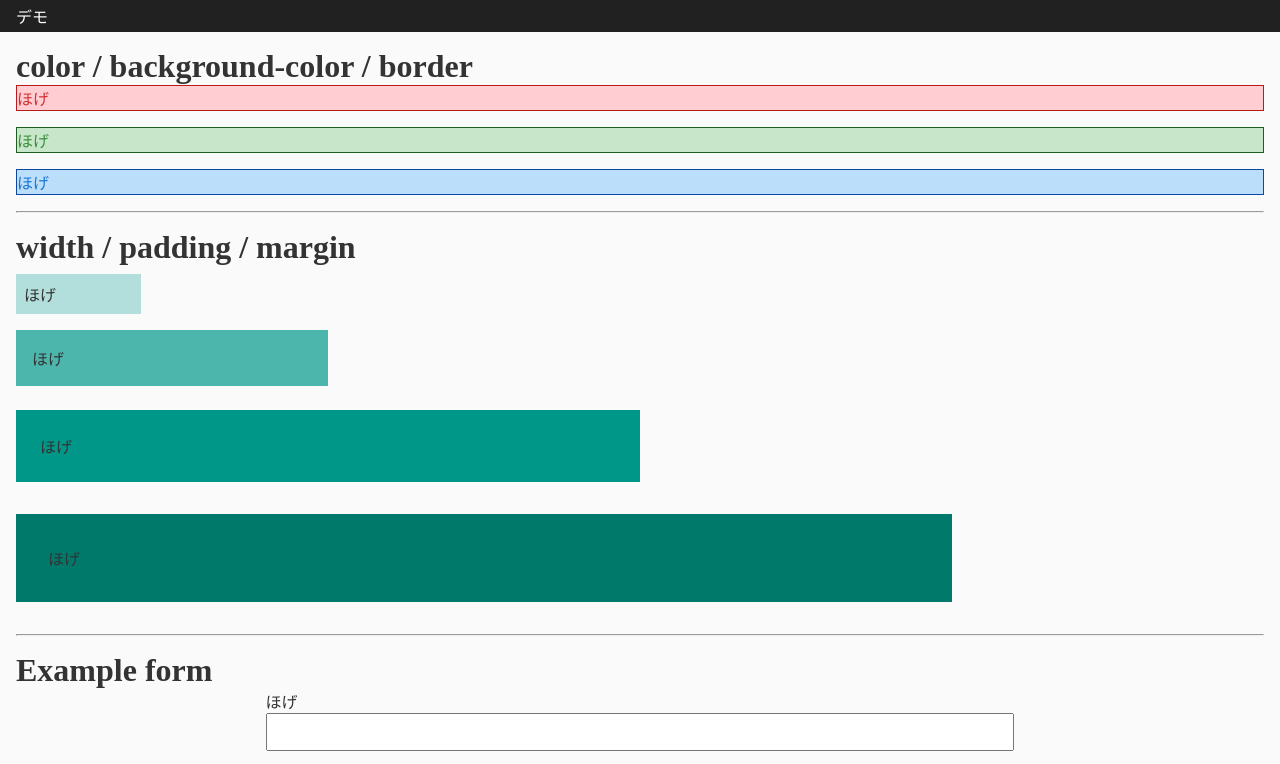
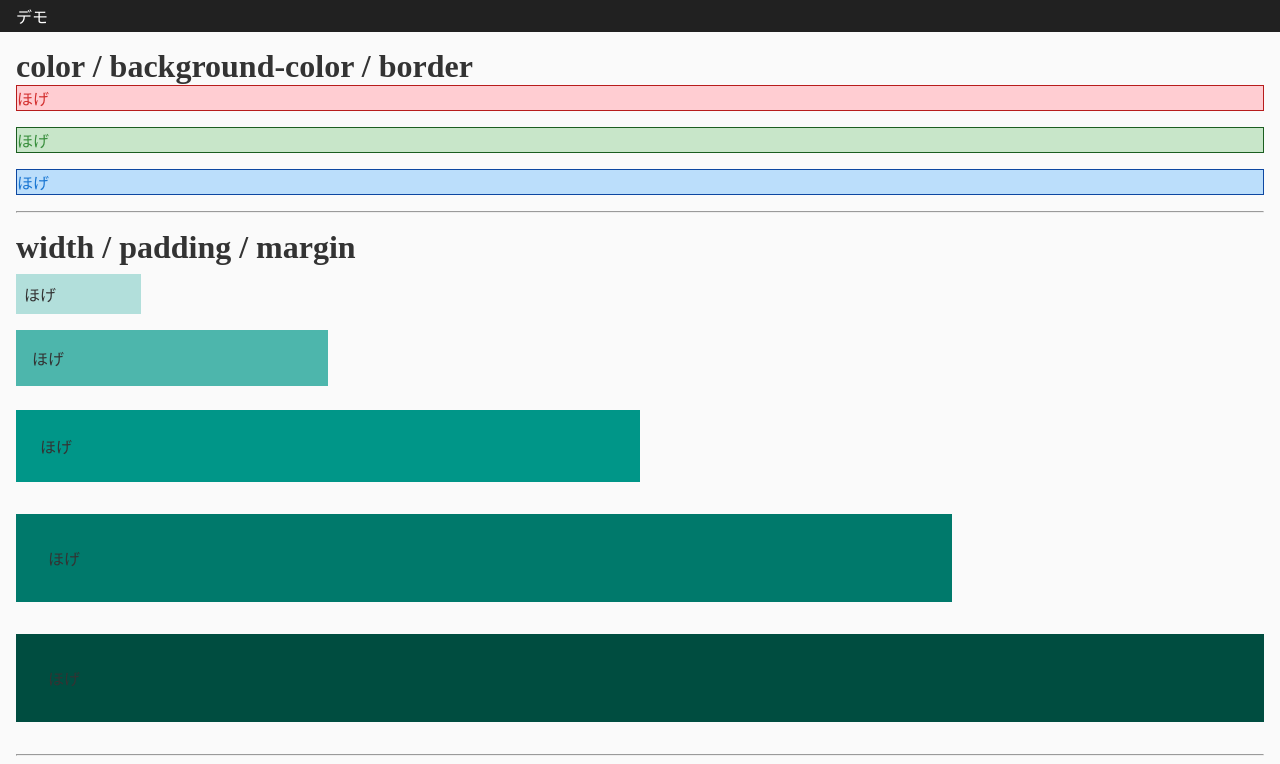
Before and after one commit to thonma/magonote_css, a website: page dist/demo.html in a window 1280 px wide. Shown: the top 764 px of the page. Drawn offline with Linux system fonts and the light colour scheme.

Commit message:
Update demo.html
・w_100per のサンプルを追加

```diff
--- a/dist/demo.html
+++ b/dist/demo.html
@@ -26,6 +26,7 @@
     <div class="w_25per bg_teal_300 p_16 my_16">ほげ</div>
     <div class="w_50per bg_teal_500 p_24 my_24">ほげ</div>
     <div class="w_75per bg_teal_700 p_32 my_32">ほげ</div>
+    <div class="w_100per bg_teal_900 p_32 my_32">ほげ</div>
 
     <hr class="my_16">
 
```
